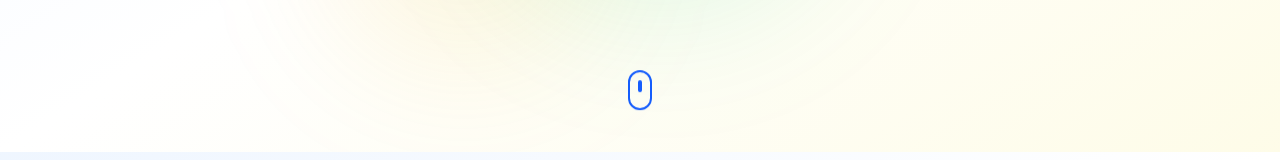
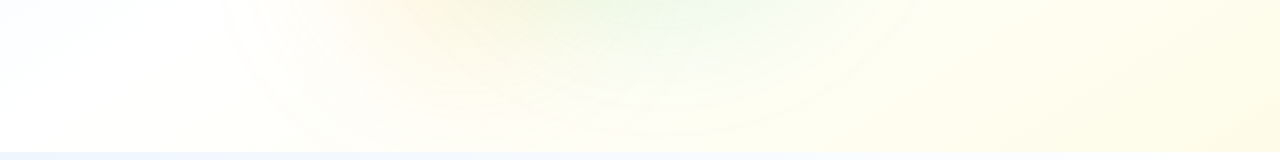
Before and after one commit to vatsaljain-hub/build-grow-hackathon, a React (Vite) app: page / in a window 1280 px wide. Shown: the part 728-888 px from the top of the page. Built offline with nearby package versions, Linux system fonts and the light colour scheme.

Commit message:
scroll remover

```diff
--- a/src/components/Hero.tsx
+++ b/src/components/Hero.tsx
@@ -71,11 +71,11 @@
       </div>
 
       {/* Scroll Indicator */}
-      <div className="absolute bottom-8 left-1/2 transform -translate-x-1/2 animate-bounce">
+      {/* <div className="absolute bottom-8 left-1/2 transform -translate-x-1/2 animate-bounce">
         <div className="w-6 h-10 rounded-full border-2 border-blue-600 flex items-start justify-center p-2">
           <div className="w-1 h-3 rounded-full bg-blue-600"></div>
         </div>
-      </div>
+      </div> */}
     </div>
   );
 }
```
